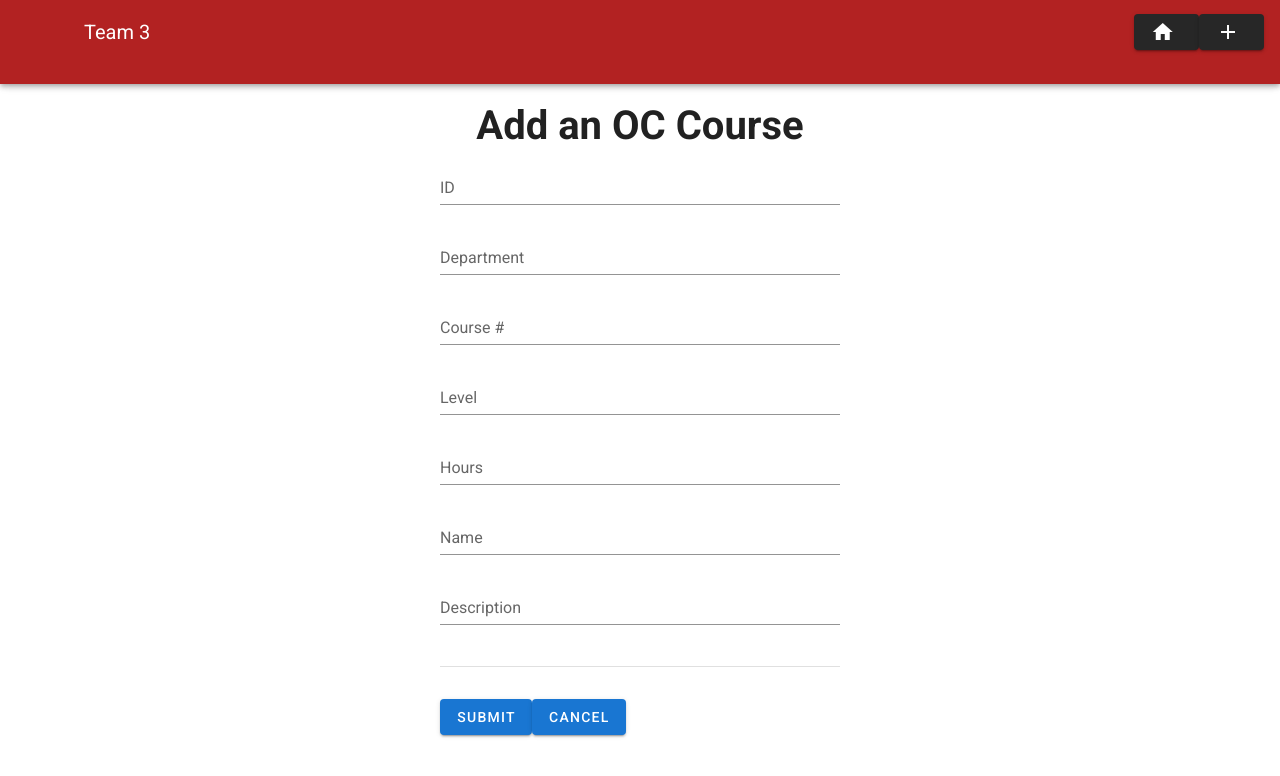
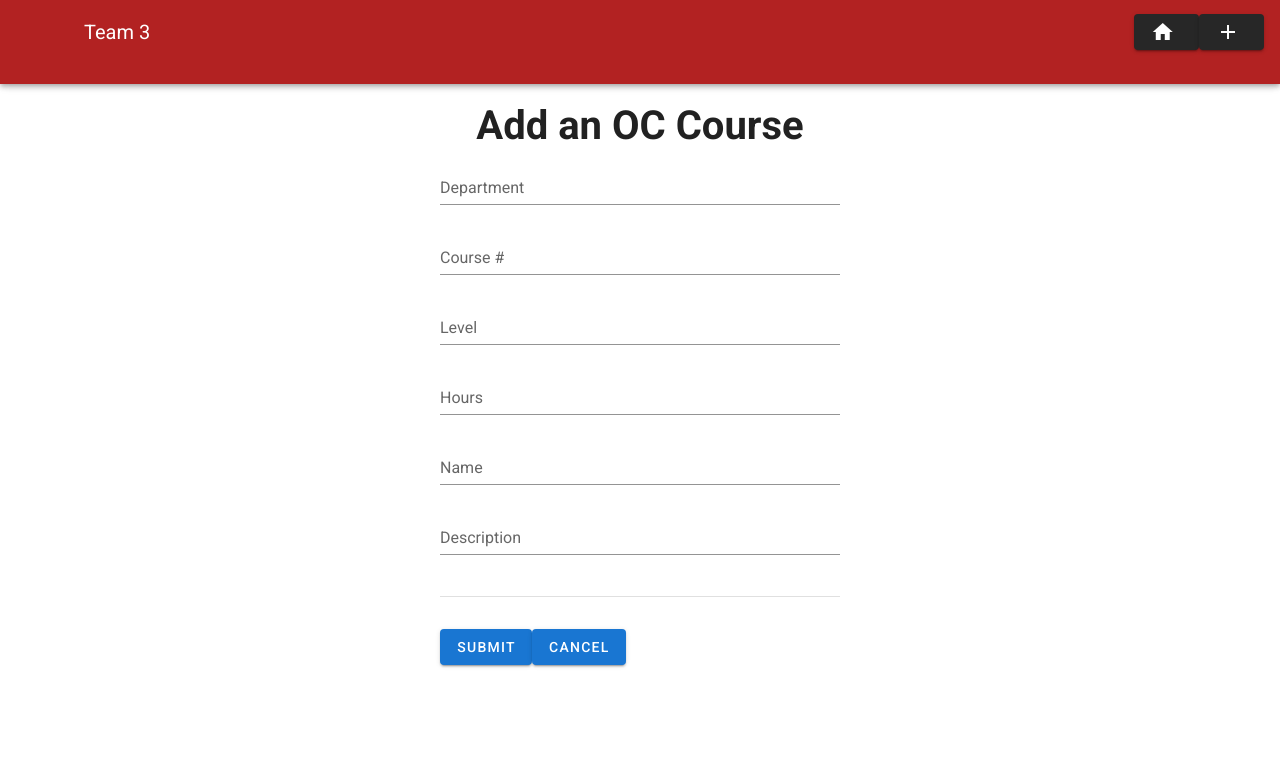
Before and after one commit to davidmuhimuzi/vue2, a Vue app: page /add in a window 1280 px wide. Shown: the top 776 px of the page. Built offline with nearby package versions, Linux system fonts and the light colour scheme.

Commit message:
Fixed Add Page, removed id field.

```diff
--- a/src/components/AddCourse.vue
+++ b/src/components/AddCourse.vue
@@ -3,10 +3,6 @@
     <H1>Add an OC Course</H1>
 
     <form @submit.prevent="saveCourse">
-      <v-text-field
-      v-model="course.id"
-      label="ID"
-      required></v-text-field>
 
       <v-text-field
         v-model="course.dept"
@@ -67,9 +63,11 @@ export default {
   },
   methods: {
     saveCourse() {
+      console.log(this.course)
       CourseDataService.create(this.course)
         .then(() => {
           this.$router.push({ name: "list" });
+          console.log(this.data)
         })
         .catch((e) => {
           console.log(e);
```
Also changed, not shown: 1 other file (tests, documents, lock files or other folders).
